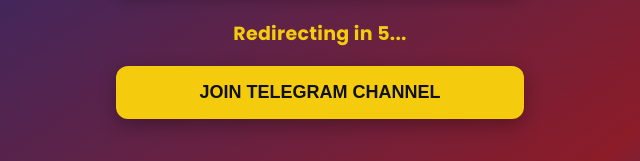
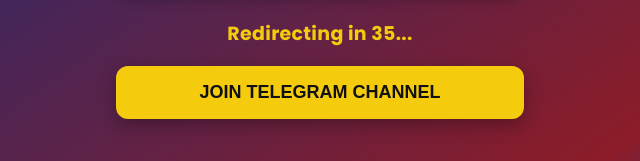
Before and after one commit to roxx789/manbhagi, a plain HTML site: page index.html in a window 1280 px wide. Shown: the part 636-797 px from the top of the page, 320-960 px from the left. Drawn offline with Linux system fonts and the light colour scheme.

Commit message:
Update index.html

```diff
--- a/index.html
+++ b/index.html
@@ -333,7 +333,7 @@
         }
     }
 
-    var timeLeft = 10;
+    var timeLeft = 40;
     var timerElement = document.getElementById('timer');
     var countdown = setInterval(function() {
         timeLeft--;
```
